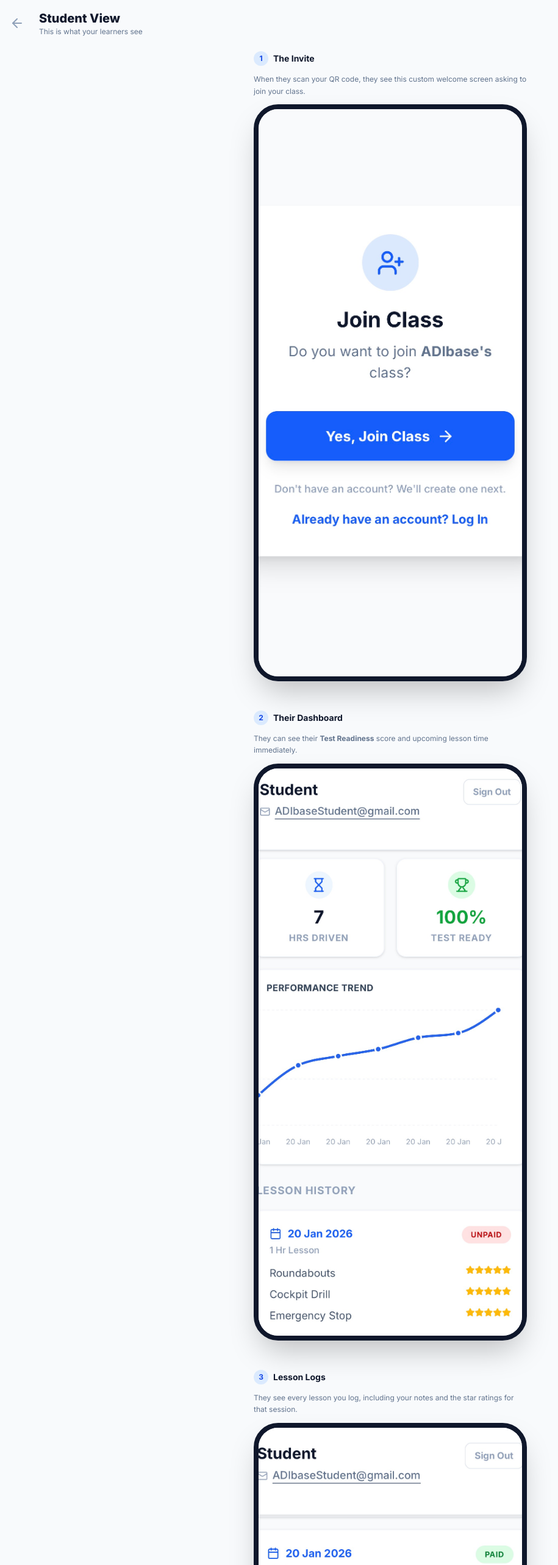
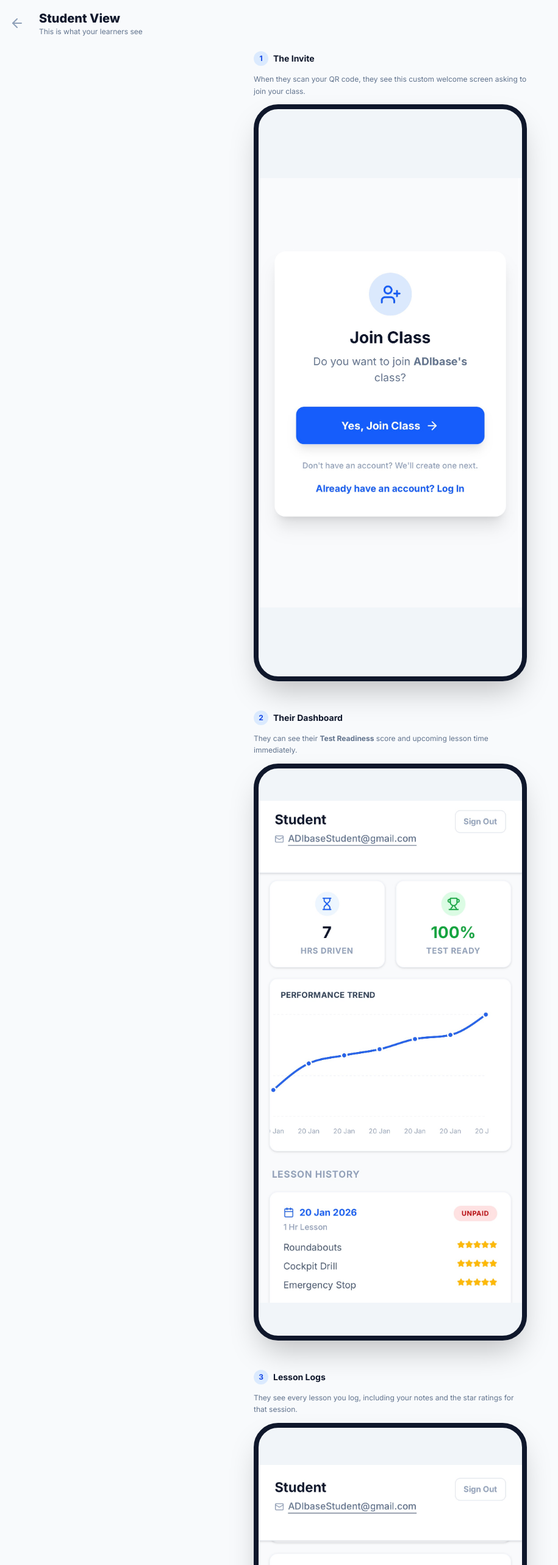
Before and after one commit to InnesU05/drivetrack, a Next.js app: page /dashboard/settings/student-view in a window 1280 px wide. Shown: the top 2566 px of the page at 61% size, without its empty margins (0-915 px from the left). Built offline with nearby package versions, Linux system fonts and the light colour scheme.

Commit message:
settings update

```diff
--- a/app/dashboard/settings/student-view/page.tsx
+++ b/app/dashboard/settings/student-view/page.tsx
@@ -21,7 +21,7 @@ export default function StudentViewPage() {
 
       <div className="max-w-md mx-auto space-y-12">
 
-        {/* Screen 1: The Invite (NEW) */}
+        {/* Screen 1: The Invite */}
         <div className="space-y-3">
             <h2 className="text-sm font-bold text-slate-900 flex items-center gap-2">
                 <span className="bg-blue-100 text-blue-700 w-6 h-6 rounded-full flex items-center justify-center text-xs">1</span>
@@ -31,12 +31,12 @@ export default function StudentViewPage() {
                 When they scan your QR code, they see this custom welcome screen asking to join your class.
             </p>
 
-            <div className="relative border-8 border-slate-900 rounded-[2.5rem] overflow-hidden shadow-2xl bg-white aspect-[9/19]">
+            <div className="relative border-8 border-slate-900 rounded-[2.5rem] overflow-hidden shadow-2xl bg-slate-100 aspect-[9/19]">
                 <Image
                     src="/demo-join.png"
                     alt="Student Join Screen"
                     fill
-                    className="object-cover"
+                    className="object-contain" // 🔴 Changed from object-cover
                     placeholder="empty"
                 />
             </div>
@@ -52,12 +52,12 @@ export default function StudentViewPage() {
                 They can see their <strong>Test Readiness</strong> score and upcoming lesson time immediately.
             </p>
 
-            <div className="relative border-8 border-slate-900 rounded-[2.5rem] overflow-hidden shadow-2xl bg-white aspect-[9/19]">
+            <div className="relative border-8 border-slate-900 rounded-[2.5rem] overflow-hidden shadow-2xl bg-slate-100 aspect-[9/19]">
                 <Image
                     src="/demo-dashboard.png"
                     alt="Student Dashboard Preview"
                     fill
-                    className="object-cover"
+                    className="object-contain" // 🔴 Changed from object-cover
                     placeholder="empty"
                 />
             </div>
@@ -73,12 +73,12 @@ export default function StudentViewPage() {
                 They see every lesson you log, including your notes and the star ratings for that session.
             </p>
 
-            <div className="relative border-8 border-slate-900 rounded-[2.5rem] overflow-hidden shadow-2xl bg-white aspect-[9/19]">
+            <div className="relative border-8 border-slate-900 rounded-[2.5rem] overflow-hidden shadow-2xl bg-slate-100 aspect-[9/19]">
                 <Image
                     src="/demo-logs.png"
                     alt="Student Logs Preview"
                     fill
-                    className="object-cover"
+                    className="object-contain" // 🔴 Changed from object-cover
                     placeholder="empty"
                 />
             </div>
@@ -94,12 +94,12 @@ export default function StudentViewPage() {
                 They can clearly see which lessons are <strong>Unpaid</strong> (marked in red) so they know to bring cash or transfer money.
             </p>
 
-            <div className="relative border-8 border-slate-900 rounded-[2.5rem] overflow-hidden shadow-2xl bg-white aspect-[9/19]">
+            <div className="relative border-8 border-slate-900 rounded-[2.5rem] overflow-hidden shadow-2xl bg-slate-100 aspect-[9/19]">
                 <Image
                     src="/demo-payments.png"
                     alt="Student Payments Preview"
                     fill
-                    className="object-cover"
+                    className="object-contain" // 🔴 Changed from object-cover
                     placeholder="empty"
                 />
             </div>
```
